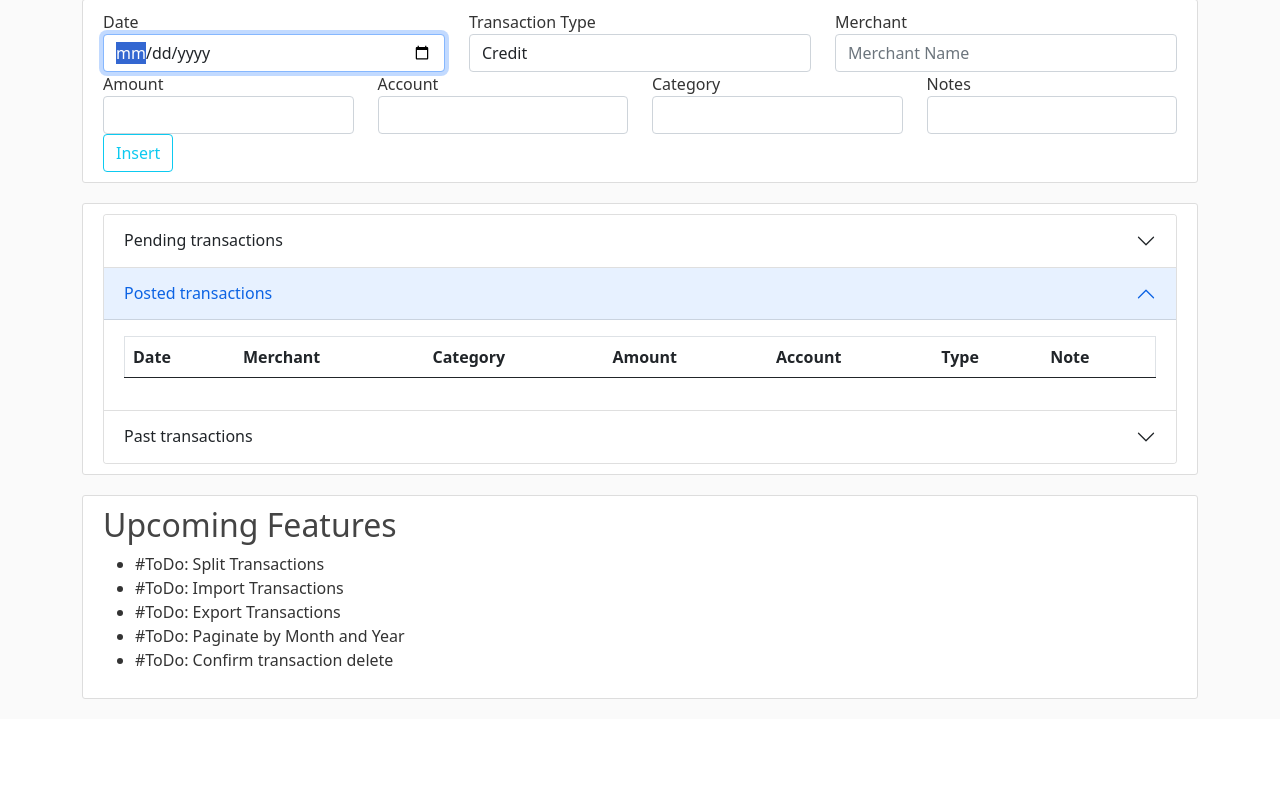
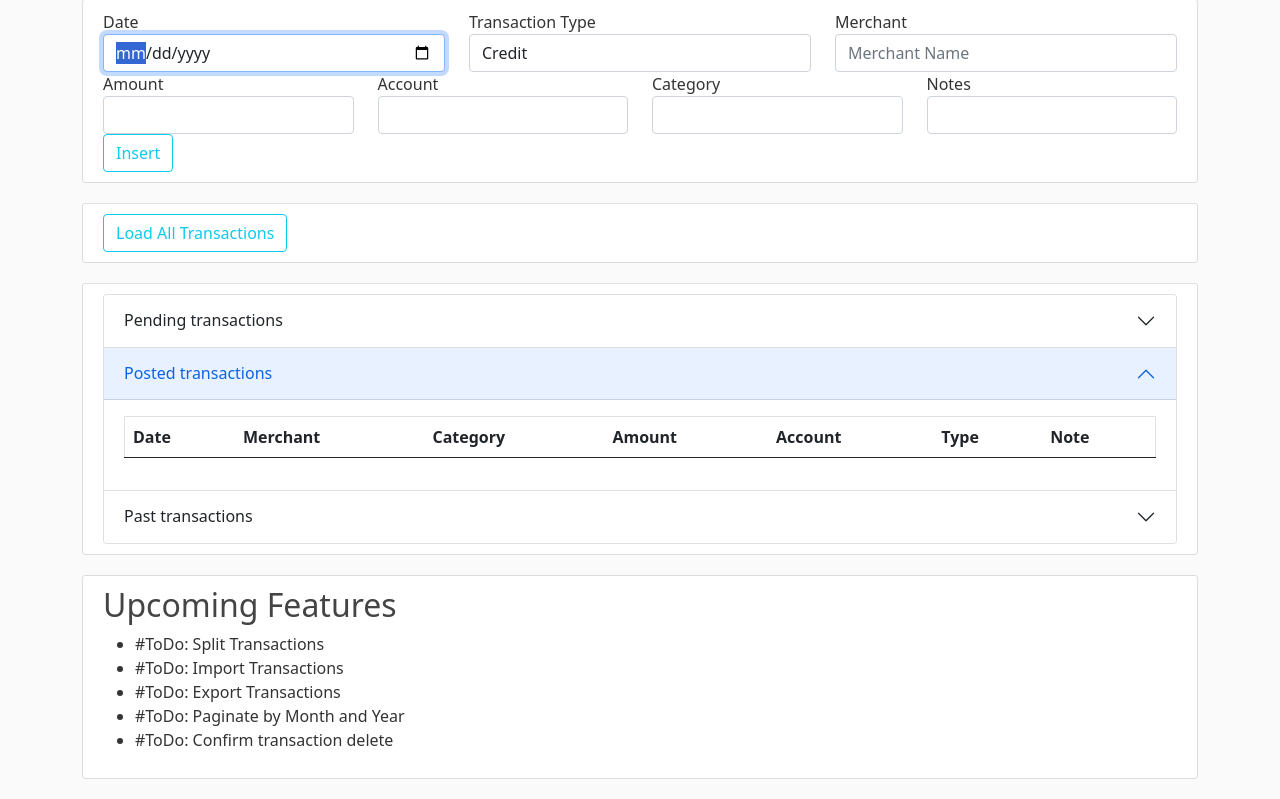
Before and after one commit to JSellers0/rw_budget, a Flask app: page /transaction in a window 1280 px wide. Shown: the part 161-960 px from the top of the page. Before the commit the page ends 860 px from the top, so only its background shows below. Run offline with Flask 3, Linux system fonts and the light colour scheme; data that the repository does not hold is empty; parts of the project's set-up code (start-up, migrations or seed data) failed here and were passed over; some libraries are stand-ins or nearby versions.

Commit message:
load all transactions

```diff
--- a/routes.py
+++ b/routes.py
@@ -126,6 +126,66 @@ def transactions():
         current_transactions=curr_response["transactions"],
         pending_transactions=pend_response["transactions"],
         past_transactions=past_response["transactions"],
+        form=form
+        )
+
+@app.route("/transaction/all", methods=["GET","POST"])
+def all_transactions():
+    # ToDo: Default form transaction_date to today
+
+    curr_response: TC.TransactionResponse = TC.get_all_transactions()
+
+    form:TransactionForm = TransactionForm()
+    account_choices = AC.get_accounts_for_listbox()
+    form.category.choices = CC.get_categories_for_listbox()
+    form.account.choices = account_choices
+    form.transfer_account.choices = account_choices
+
+    if form.validate_on_submit():
+        if form.transaction_type.data in ('trfr', 'ccp', 'finpay'):
+            # Doing the transfer here instead of in Transaction Controller because of access to Account and Category Data.
+            # DECISION: Should I just pass that into insert transaction?
+            # Get Account and Category information
+            transfer_account = [account for account in form.account.choices if account[0] == int(form.transfer_account.data)][0] # type: ignore
+            source_account = [account for account in form.account.choices if account[0] == int(form.account.data)][0] # type: ignore
+
+            if form.transaction_type.data == 'trfr':
+                new_category = [category for category in form.category.choices if category[1] == 'Transfer'][0]
+            elif form.transaction_type.data == 'ccp':
+                new_category = [category for category in form.category.choices if category[1] == 'Card Payment'][0]
+            elif form.transaction_type.data == 'finpay':
+                new_category = [category for category in form.category.choices if category[1] == 'Finance Payment'][0]
+            else:
+                new_category = [1]
+
+            # Set up transfer data
+            credit_data:dict = form.to_json()
+            credit_data['transaction_type'] = 'credit'
+            credit_data['merchant_name'] = transfer_account[1]
+            credit_data['category'] = new_category[0]
+
+
+            debit_data:dict = form.to_json()
+            debit_data['transaction_type'] = 'debit'
+            debit_data['merchant_name'] = source_account[1]
+            debit_data['account'] = transfer_account[0]
+            debit_data['category'] = new_category[0]
+
+            # Insert transfer transactions
+            # ToDo: Check Responses.  Should probably have a way to roll back credit if debit fails.
+            credit_insert_response = TC.insert_transaction(transaction_data=credit_data)
+            debit_insert_response = TC.insert_transaction(transaction_data=debit_data)
+
+        else:
+            # ToDo: Check Response
+            insert_response: TC.TransactionResponse = TC.insert_transaction(transaction_data=form.to_json())
+        return redirect(url_for("all_transactions"))
+
+    return render_template(
+        "transactions/transactions.html",
+        current_transactions=curr_response["transactions"],
+        pending_transactions=[],
+        past_transactions=[],
         form=form
         )
 
--- a/templates/transactions/transactions.html
+++ b/templates/transactions/transactions.html
@@ -59,6 +59,9 @@
             {{form.submit(class="btn btn-outline-info")}}
         </div>
     </form>
+</div>
+<div class="content-section">
+    <a href="{{url_for("all_transactions")}}" class="btn btn-outline-info">Load All Transactions</a>
 </div>
 <div class="content-section">
     <div class="accordion" id="transaction-accordion">
```
